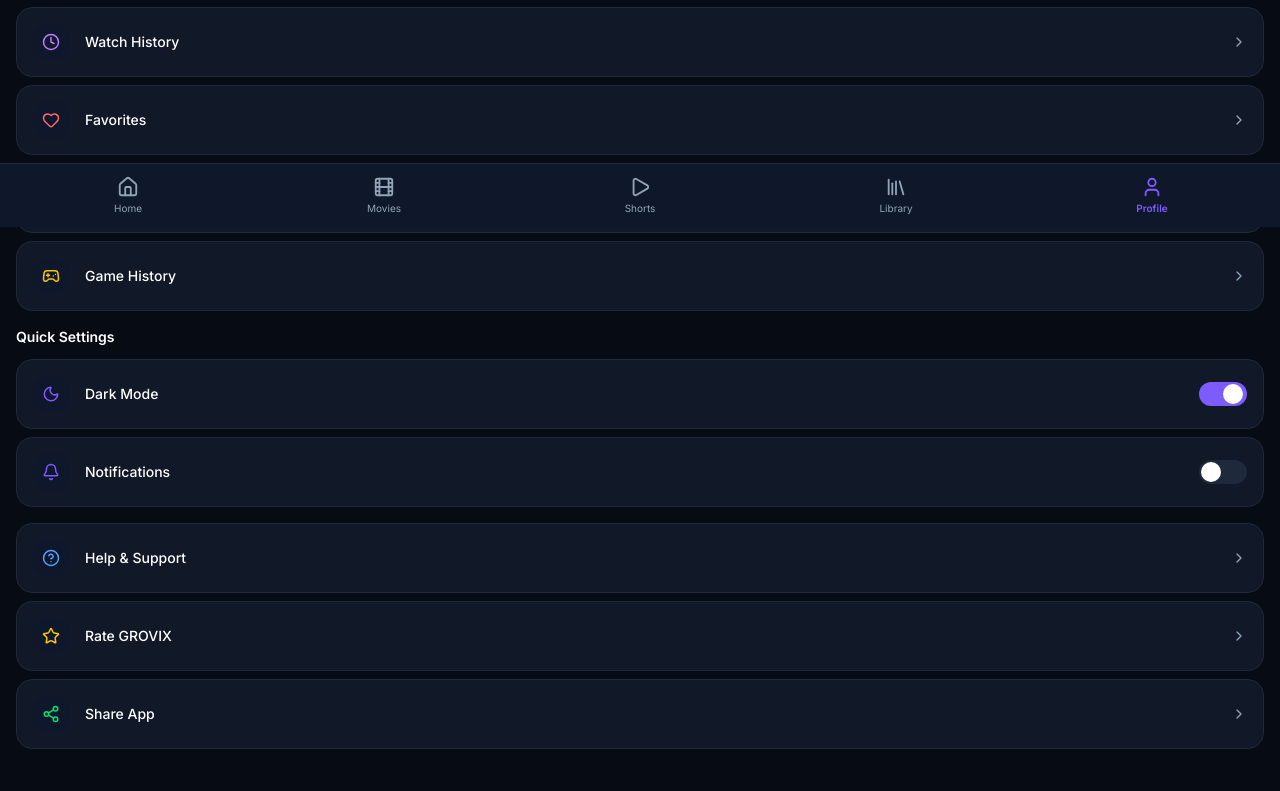
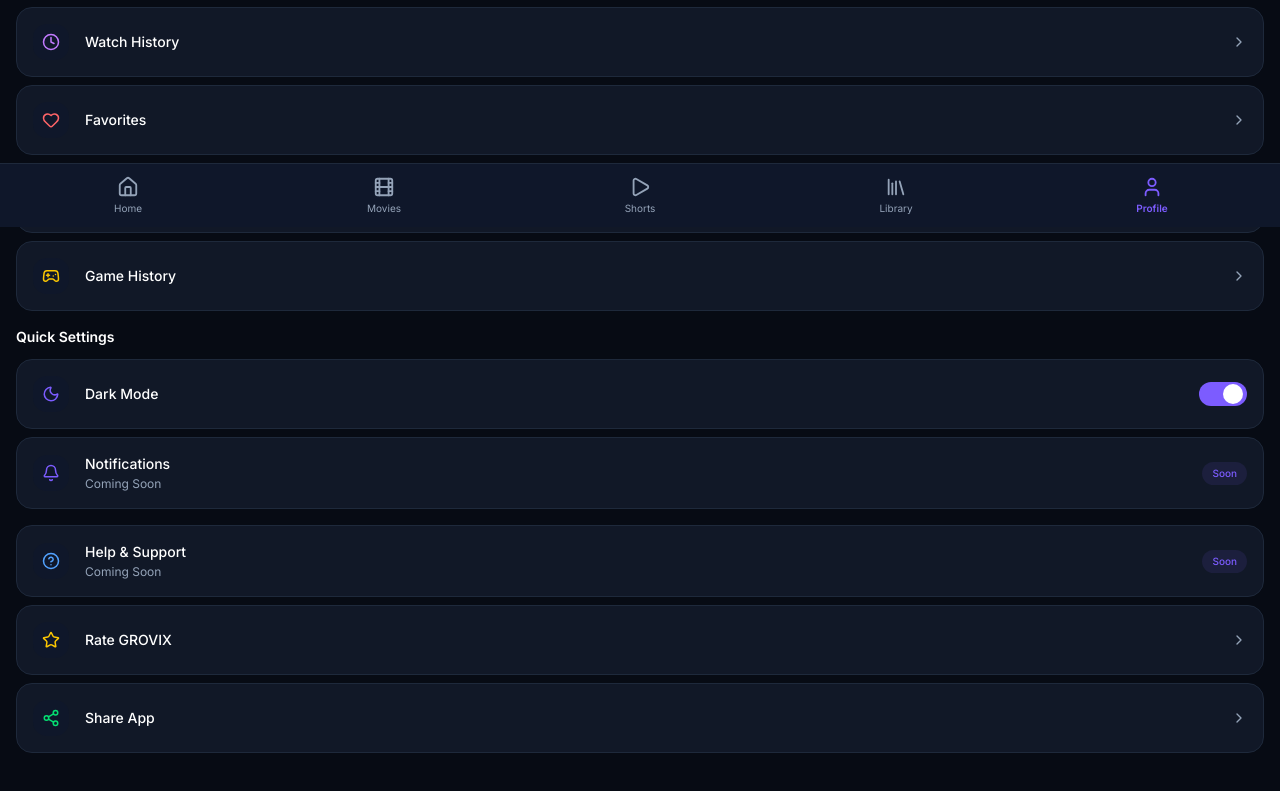
Before and after one commit to munnavai-ytr/Play-Nexa-, a Next.js app: page /profile in a window 1280 px wide. Shown: the part 573-1364 px from the top of the page. Built offline with nearby package versions, Linux system fonts and the light colour scheme.

Commit message:
ae67ed2c-66e5-46d4-b275-647453e09669

```diff
--- a/src/app/profile/page.tsx
+++ b/src/app/profile/page.tsx
@@ -5,8 +5,7 @@ import {
   Settings, ChevronRight, Download,
   Heart, ListMusic, Gamepad2,
   Moon, Bell, HelpCircle,
-  Star, Share2, Clock,
-  Check, X, Palette
+  Star, Share2, Clock
 } from 'lucide-react'
 import { useProfile } from '@/hooks/useProfile'
 import { getSettings, saveSettings } from '@/lib/settings'
@@ -24,14 +23,20 @@ export default function ProfilePage() {
   const [editName, setEditName]   = useState('')
   const [editHandle, setEditHandle] = useState('')
   const [darkMode, setDarkMode]   = useState(true)
-  const [notif, setNotif]         = useState(false)
+  const [showRating, setShowRating] = useState(false)
+  const [ratingValue, setRatingValue] = useState(0)
+  const [ratingDone, setRatingDone] = useState(false)
+  const [shareToast, setShareToast] = useState(false)
 
   useEffect(() => {
     const s = getSettings()
     setDarkMode(s.theme !== 'amoled')
-    // Load notification pref
-    const n = localStorage.getItem('grovix_notif')
-    setNotif(n === 'true')
+    // Check if already rated
+    const rated = localStorage.getItem('grovix_rated')
+    if (rated) {
+      setRatingValue(parseInt(rated))
+      setRatingDone(true)
+    }
   }, [])
 
   const openEdit = () => {
@@ -59,27 +64,58 @@ export default function ProfilePage() {
     applyTheme(theme)
   }
 
-  const handleNotif = async (val: boolean) => {
-    if (val && 'Notification' in window) {
-      const perm = await Notification.requestPermission()
-      if (perm !== 'granted') {
-        setNotif(false)
-        return
+  const handleRate = () => {
+    // Check if running as installed PWA/APK
+    const isStandalone =
+      window.matchMedia('(display-mode: standalone)').matches ||
+      (window.navigator as any).standalone === true
+    // Check if Android
+    const isAndroid = /android/i.test(navigator.userAgent)
+    // Future: when app is on Play Store, change to real URL
+    const PLAY_STORE_URL = 'https://play.google.com/store/apps'
+
+    if (isStandalone && isAndroid) {
+      // Running as APK/PWA on Android → go to Play Store
+      window.open(PLAY_STORE_URL, '_blank', 'noopener,noreferrer')
+    } else {
+      // Running in browser (web) → show in-app rating modal
+      setShowRating(true)
     }
   }
-    setNotif(val)
-    localStorage.setItem('grovix_notif', String(val))
+
+  const submitRating = () => {
+    if (ratingValue === 0) return
+    localStorage.setItem('grovix_rated', String(ratingValue))
+    setRatingDone(true)
+    setShowRating(false)
   }
 
   const handleShare = async () => {
+    const shareData = {
+      title: 'GROVIX App',
+      text: '🎬 Check out GROVIX — Premium entertainment platform! Watch movies, shorts, play games and more!',
+      url: window.location.origin
+    }
+
     try {
-      await navigator.share({
-        title: 'GROVIX App',
-        text: 'Check out GROVIX — Premium entertainment!',
-        url: window.location.origin
-      })
-    } catch {
-      navigator.clipboard.writeText(window.location.origin)
+      // navigator.share = real native share sheet
+      if (navigator.share && navigator.canShare && navigator.canShare(shareData)) {
+        await navigator.share(shareData)
+      } else {
+        // Fallback: copy to clipboard
+        await navigator.clipboard.writeText(`${shareData.text}\n${shareData.url}`)
+        setShareToast(true)
+        setTimeout(() => setShareToast(false), 2500)
+      }
+    } catch (err: any) {
+      // User cancelled share = ignore
+      if (err?.name === 'AbortError') return
+      // Other error = fallback to clipboard
+      try {
+        await navigator.clipboard.writeText(window.location.origin)
+        setShareToast(true)
+        setTimeout(() => setShareToast(false), 2500)
+      } catch {}
     }
   }
 
@@ -285,76 +321,197 @@ export default function ProfilePage() {
               />
             </div>
 
-            {/* Notifications toggle */}
-            <div className="flex items-center gap-4
+            {/* Notifications — Coming Soon */}
+            <div
+              className="flex items-center gap-4
                          bg-[#111827] border border-[#1E293B]
-                            rounded-2xl p-4">
+                         rounded-2xl p-4"
+            >
               <div className="w-9 h-9 rounded-xl bg-[#0F172A]
                               flex items-center justify-center">
                 <Bell size={18} className="text-[#7C5CFF]" />
               </div>
-              <p className="text-white text-sm
-                            font-medium flex-1">
+              <div className="flex-1">
+                <p className="text-white text-sm font-medium">
                   Notifications
                 </p>
-              <Toggle
-                value={notif}
-                onChange={handleNotif}
-              />
+                <p className="text-[#94A3B8] text-xs mt-0.5">
+                  Coming Soon
+                </p>
+              </div>
+              <span className="text-[10px] text-[#7C5CFF]
+                               bg-[#7C5CFF]/10 rounded-full
+                               px-2.5 py-1 font-medium">
+                Soon
+              </span>
             </div>
           </div>
         </div>
 
         {/* More Options */}
         <div className="space-y-2 pb-4">
-          {[
-            {
-              icon: <HelpCircle size={18}
-                                className="text-blue-400" />,
-              label: 'Help & Support',
-              onTap: () => window.open(
-                'mailto:support@grovix.app', '_blank'
-              )
-            },
-            {
-              icon: <Star size={18}
-                          className="text-yellow-400" />,
-              label: 'Rate GROVIX',
-              onTap: () => window.open(
-                'https://play.google.com', '_blank'
-              )
-            },
-            {
-              icon: <Share2 size={18}
-                            className="text-green-400" />,
-              label: 'Share App',
-              onTap: handleShare
-            }
-          ].map(item => (
+          {/* Help & Support — Coming Soon */}
+          <div
+            className="w-full flex items-center gap-4
+                       bg-[#111827] border border-[#1E293B]
+                       rounded-2xl p-4"
+          >
+            <div className="w-9 h-9 rounded-xl
+                            bg-[#0F172A] flex items-center
+                            justify-center flex-shrink-0">
+              <HelpCircle size={18} className="text-blue-400" />
+            </div>
+            <div className="flex-1 text-left">
+              <p className="text-white text-sm font-medium">
+                Help & Support
+              </p>
+              <p className="text-[#94A3B8] text-xs mt-0.5">
+                Coming Soon
+              </p>
+            </div>
+            <span className="text-[10px] text-[#7C5CFF]
+                             bg-[#7C5CFF]/10 rounded-full
+                             px-2.5 py-1 font-medium">
+              Soon
+            </span>
+          </div>
+
+          {/* Rate GROVIX */}
           <button
-              key={item.label}
-              onClick={item.onTap}
+            onClick={handleRate}
             className="w-full flex items-center gap-4
                        bg-[#111827] border border-[#1E293B]
                        rounded-2xl p-4
-                         active:scale-95
+                       active:scale-[0.97]
                        transition-transform duration-150"
           >
             <div className="w-9 h-9 rounded-xl
                             bg-[#0F172A] flex items-center
                             justify-center flex-shrink-0">
-                {item.icon}
+              <Star size={18} className="text-yellow-400" />
             </div>
             <p className="text-white text-sm
                           font-medium flex-1 text-left">
-                {item.label}
+              {ratingDone
+                ? `Rated ${'⭐'.repeat(ratingValue)}`
+                : 'Rate GROVIX'}
             </p>
             <ChevronRight size={16}
                           className="text-[#94A3B8]" />
           </button>
+
+          {/* Share App */}
+          <button
+            onClick={handleShare}
+            className="w-full flex items-center gap-4
+                       bg-[#111827] border border-[#1E293B]
+                       rounded-2xl p-4
+                       active:scale-[0.97]
+                       transition-transform duration-150"
+          >
+            <div className="w-9 h-9 rounded-xl
+                            bg-[#0F172A] flex items-center
+                            justify-center flex-shrink-0">
+              <Share2 size={18} className="text-green-400" />
+            </div>
+            <p className="text-white text-sm
+                          font-medium flex-1 text-left">
+              Share App
+            </p>
+            <ChevronRight size={16}
+                          className="text-[#94A3B8]" />
+          </button>
+        </div>
+      </div>
+
+      {/* Share Toast */}
+      {shareToast && (
+        <div className="fixed top-20 left-4 right-4
+                        z-50 bg-[#7C5CFF] rounded-xl
+                        p-3 text-center text-white
+                        text-sm font-semibold
+                        transition-all duration-200">
+          🔗 Link copied to clipboard!
+        </div>
+      )}
+
+      {/* Rating Modal */}
+      {showRating && (
+        <div className="fixed inset-0 z-50 flex items-end">
+          <div
+            className="absolute inset-0 bg-black/80"
+            onClick={() => setShowRating(false)}
+          />
+          <div className="relative w-full bg-[#111827]
+                          border-t border-[#1E293B]
+                          rounded-t-3xl p-6 z-10">
+
+            <div className="w-10 h-1 bg-[#1E293B]
+                            rounded-full mx-auto mb-5" />
+
+            <div className="text-center mb-5">
+              <p className="text-4xl mb-3">⭐</p>
+              <h3 className="text-white font-bold text-lg">
+                Rate GROVIX
+              </h3>
+              <p className="text-[#94A3B8] text-sm mt-1">
+                How do you like the app?
+              </p>
+            </div>
+
+            {/* Stars */}
+            <div className="flex justify-center gap-3 mb-6">
+              {[1,2,3,4,5].map(star => (
+                <button
+                  key={star}
+                  onClick={() => setRatingValue(star)}
+                  className="text-4xl transition-transform
+                             duration-150 active:scale-90"
+                >
+                  {star <= ratingValue ? '⭐' : '☆'}
+                </button>
               ))}
             </div>
+
+            {/* Feedback text */}
+            {ratingValue > 0 && (
+              <p className="text-center text-[#94A3B8]
+                            text-sm mb-5">
+                {ratingValue === 5 ? '🎉 Awesome! Thank you!'
+                 : ratingValue === 4 ? '😊 Great! Thanks!'
+                 : ratingValue === 3 ? '🙂 Thanks for feedback!'
+                 : ratingValue === 2 ? '😕 We will improve!'
+                 : '😔 Sorry! We will do better!'}
+              </p>
+            )}
+
+            <div className="flex gap-3">
+              <button
+                onClick={() => setShowRating(false)}
+                className="flex-1 h-12 rounded-xl border
+                           border-[#1E293B] text-[#94A3B8]
+                           text-sm font-medium"
+              >
+                Cancel
+              </button>
+              <button
+                onClick={submitRating}
+                disabled={ratingValue === 0}
+                className={`flex-1 h-12 rounded-xl
+                            text-white text-sm font-semibold
+                            transition-all duration-150
+                            active:scale-95
+                            ${ratingValue > 0
+                              ? 'bg-[#7C5CFF]'
+                              : 'bg-[#1E293B] text-[#94A3B8]'
+                            }`}
+              >
+                Submit Rating
+              </button>
             </div>
+          </div>
+        </div>
+      )}
 
       {/* Edit Profile Modal */}
       {showEdit && (
```
Also changed, not shown: 1 other file (tests, documents, lock files or other folders). Lines whose indentation alone changed are shown as unchanged.
